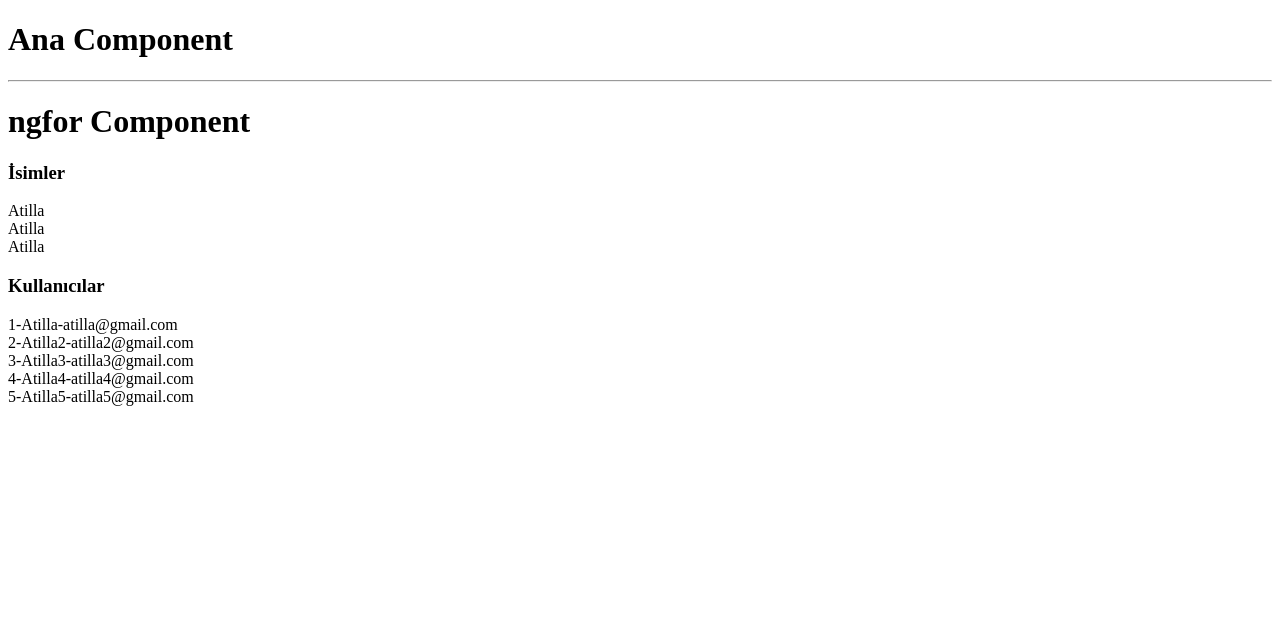
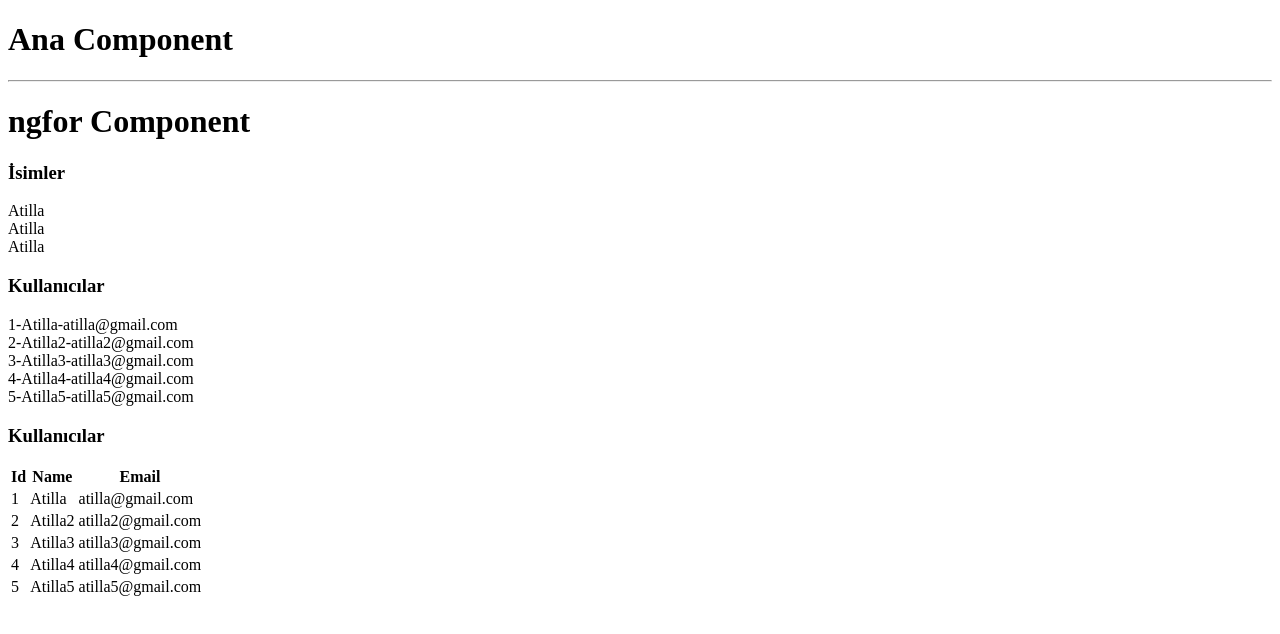
Before and after one commit to atillakalay/TurkcellAngularCourse, an Angular app in the folder angularapp/: page / in a window 1280 px wide. Shown: the top 634 px of the page. Built offline with nearby package versions, Linux system fonts and the light colour scheme.

Commit message:
NgFor-3 course completed.

```diff
--- a/angularapp/src/app/directive/ngfor/ngfor.component.html
+++ b/angularapp/src/app/directive/ngfor/ngfor.component.html
@@ -4,3 +4,21 @@
 
 <h3>Kullanıcılar</h3>
 <div *ngFor="let user of userList">{{user.id}}-{{user.name}}-{{user.email}}</div>
+
+<h3>Kullanıcılar</h3>
+<table>
+  <thead>
+    <tr>
+      <th>Id</th>
+      <th>Name</th>
+      <th>Email</th>
+    </tr>
+  </thead>
+  <tbody>
+   <tr *ngFor="let user of userList">
+<td>{{user.id}}</td>
+<td>{{user.name}}</td>
+<td>{{user.email}}</td>
+   </tr>
+  </tbody>
+</table>
```
